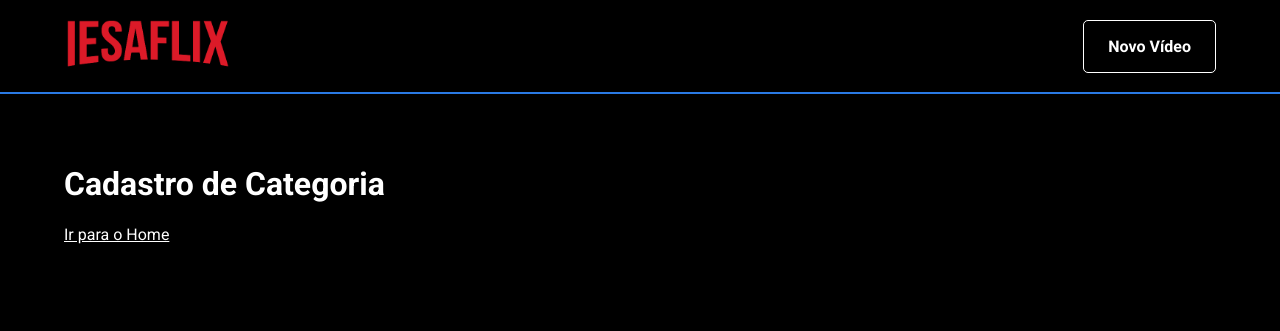
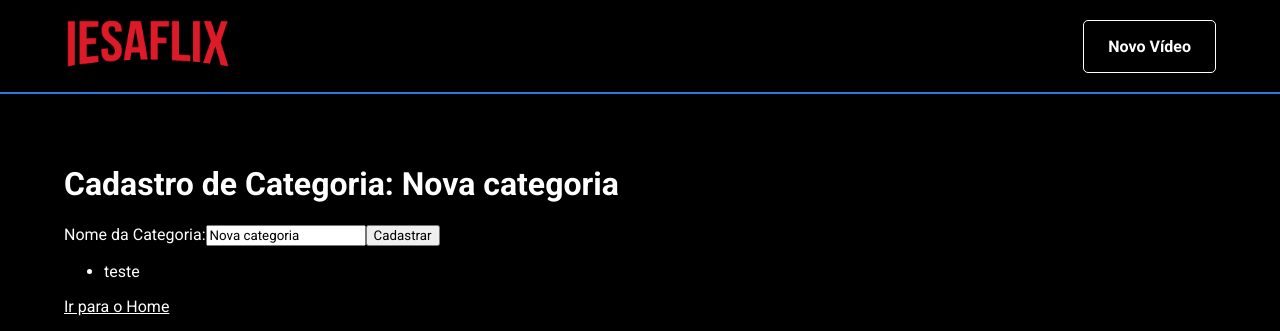
Before and after one commit to IgorEverton/Iesaflix, a React (Create React App) app: page /cadastro/categoria in a window 1280 px wide. Shown: the top 331 px of the page. Built offline with nearby package versions, Linux system fonts and the light colour scheme.

Commit message:
estruturando o formulario com onChance e onSubmit

```diff
--- a/src/pages/cadastro/Categoria/CadastroCategoria.js
+++ b/src/pages/cadastro/Categoria/CadastroCategoria.js
@@ -1,12 +1,54 @@
-import React from 'react';
+import React, { useState } from 'react';
 import { Link } from 'react-router-dom';
 import RouterPages from '../../../RoutePages/RouterPages';
 
 
 export default function CadastroCategoria(){
-    return(
+
+
+  const [nomeDaCategoria, setNomeDaCategoria] = useState('Nova categoria')
+  const [novaCategorias, setNovaCategoria] = useState(['teste'])
+
+  return(
       <RouterPages>
-        <h1>Cadastro de Categoria</h1>
+        <h1>Cadastro de Categoria: {nomeDaCategoria}</h1>
+
+        <form onSubmit={function submeterForme(e){
+          e.preventDefault()
+          setNovaCategoria([
+            ...nomeDaCategoria
+          ])
+
+        }}>
+
+          <label>
+              Nome da Categoria:
+            <input
+            type="text"
+            value={nomeDaCategoria}
+            onChange={function pegarValue(e){
+              setNomeDaCategoria(e.target.value)
+            }}
+            />
+          </label>
+
+          <button>
+            Cadastrar
+          </button>
+      </form>
+            <ul>
+                {novaCategorias.map((categorias, i) => {
+                  return(
+                    <li key={categorias+i }>
+
+                      {categorias}
+                    </li>
+                  )
+                })}
+            </ul>
+
+
+
 
         <Link to="/">
           Ir para o Home
```
